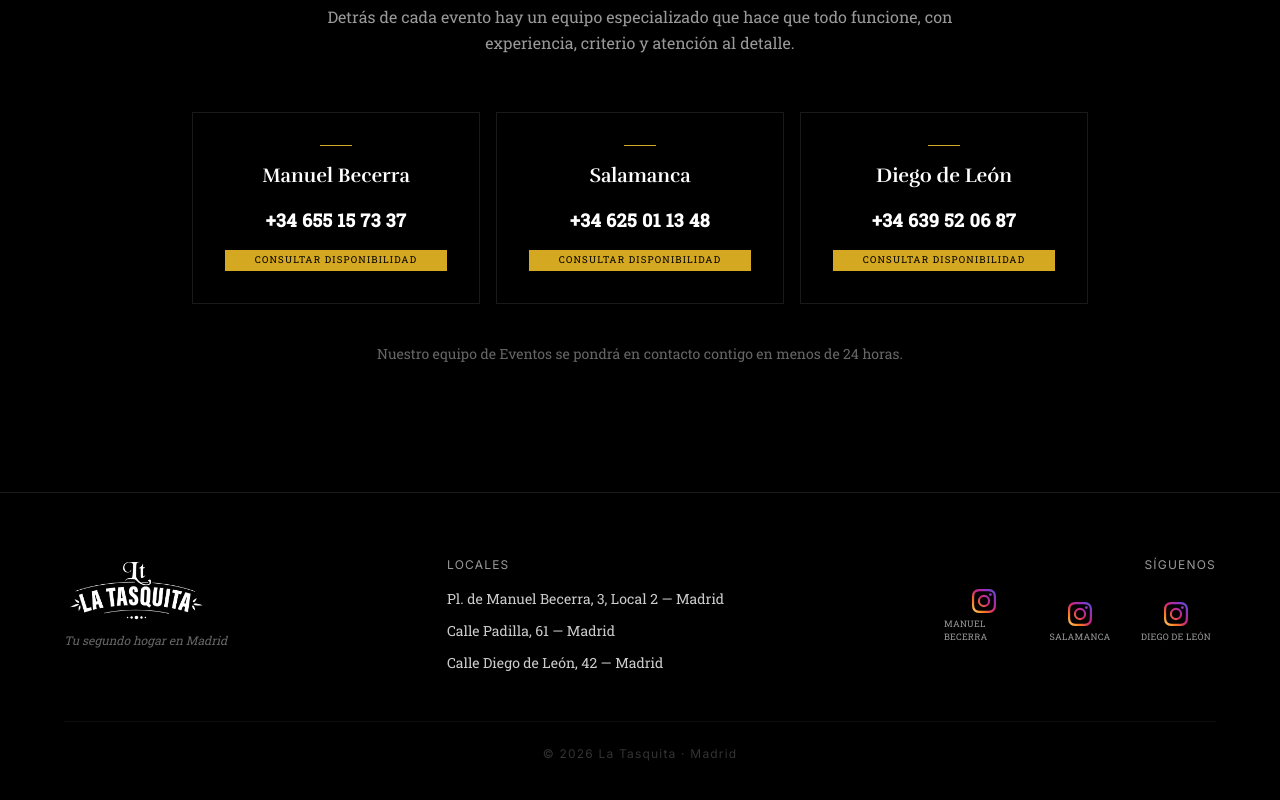
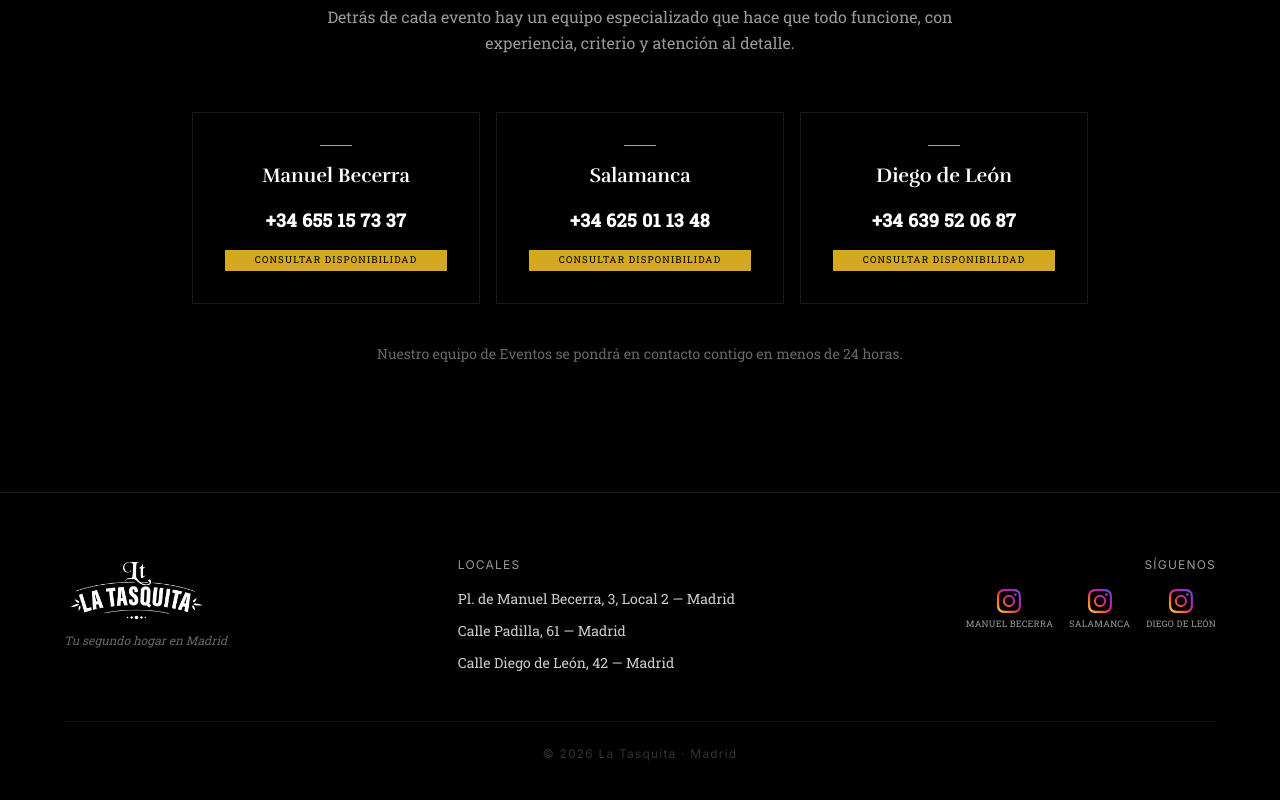
Before and after one commit to carolinariesgo/latasquita, a React (Vite) app: page / in a window 1280 px wide. Shown: the part 3607-4407 px from the top of the page. Built offline with nearby package versions, Linux system fonts and the light colour scheme.

Commit message:
Fix footer icons alignment with whitespace-nowrap on labels

```diff
--- a/src/App.tsx
+++ b/src/App.tsx
@@ -478,11 +478,11 @@ export default function App() {
                   href={loc.instagram}
                   target="_blank"
                   rel="noopener noreferrer"
-                  className="flex flex-col items-center gap-1 hover:text-[#d4a820] transition-all duration-200 text-white/60 group w-20"
+                  className="flex flex-col items-center gap-1 hover:text-[#d4a820] transition-all duration-200 text-white/60 group"
                   aria-label={`Instagram ${loc.name}`}
                 >
                   <IgIcon className="w-6 h-6" />
-                  <span className="font-['Roboto_Slab'] text-[9px] tracking-wide uppercase text-white/60 group-hover:text-[#d4a820] transition-colors">{loc.name}</span>
+                  <span className="font-['Roboto_Slab'] text-[9px] tracking-wide uppercase text-white/60 group-hover:text-[#d4a820] transition-colors whitespace-nowrap">{loc.name}</span>
                 </a>
               ))}
             </div>
```
